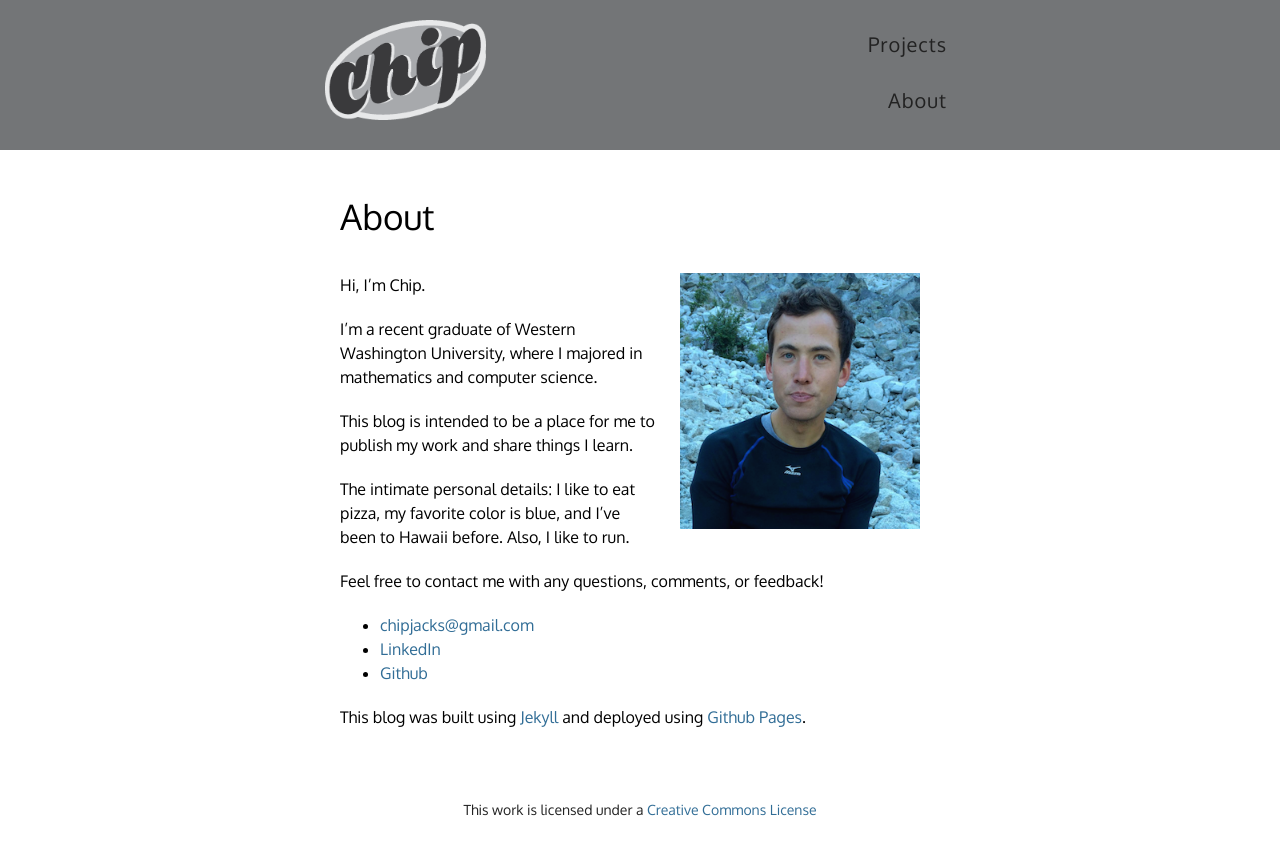
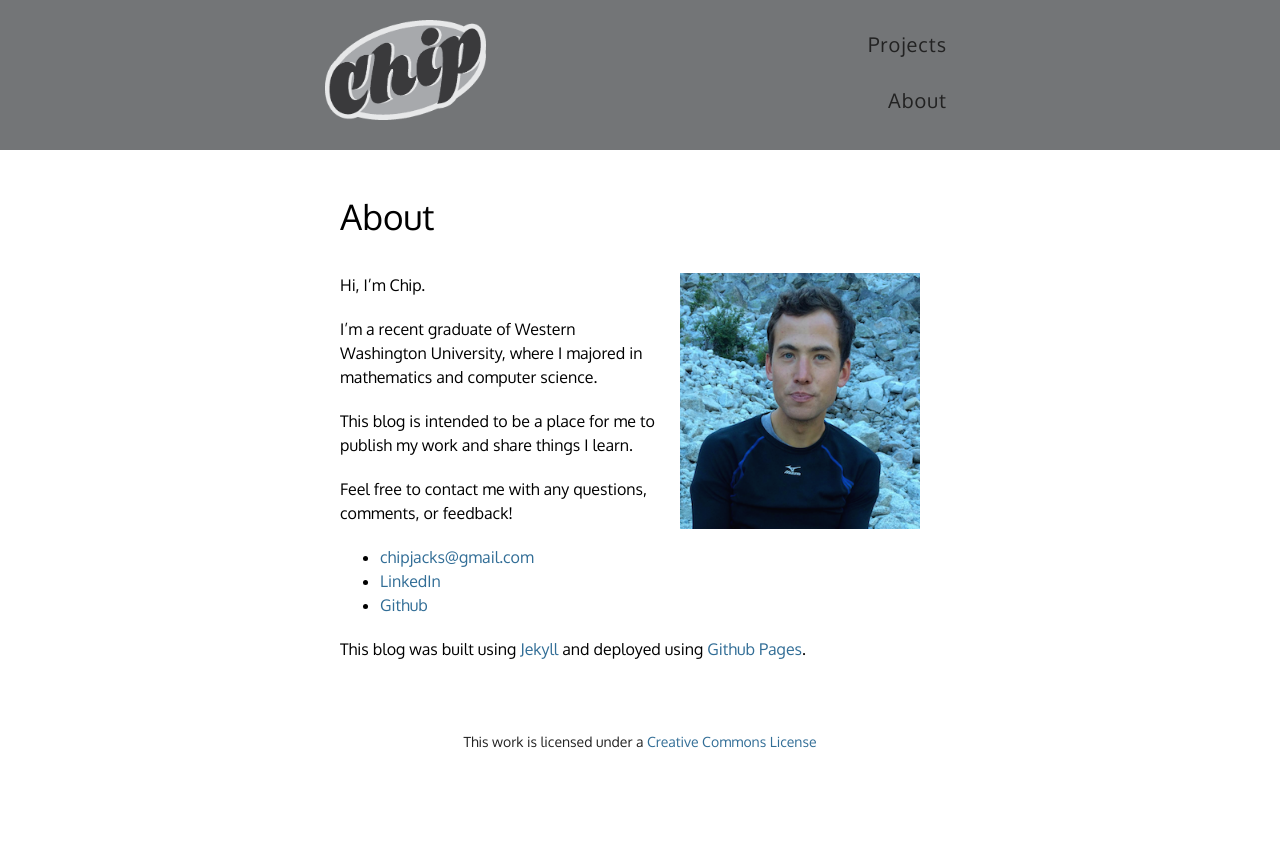
Before and after one commit to chipjacks/chipjacks.github.io, a Jekyll site: the page built from about/index.markdown, in a window 1280 px wide. Shown: the top 855 px of the page. Built offline with Jekyll 4.4.1, drawn with Linux system fonts in a browser that asks for light colours; Markdown is read by kramdown in place of the engine named in the settings.

Commit message:
Update about page.

```diff
--- a/about/index.markdown
+++ b/about/index.markdown
@@ -12,9 +12,6 @@ mathematics and computer science.
 This blog is intended to be a place for me to publish my work and
 share things I learn.
 
-The intimate personal details: I like to eat pizza, my favorite color is blue,
-and I've been to Hawaii before. Also, I like to run.
-
 Feel free to contact me with any questions, comments, or feedback!
 
 * <a href="mailto:chipjacks@gmail.com">chipjacks@gmail.com</a>
```
